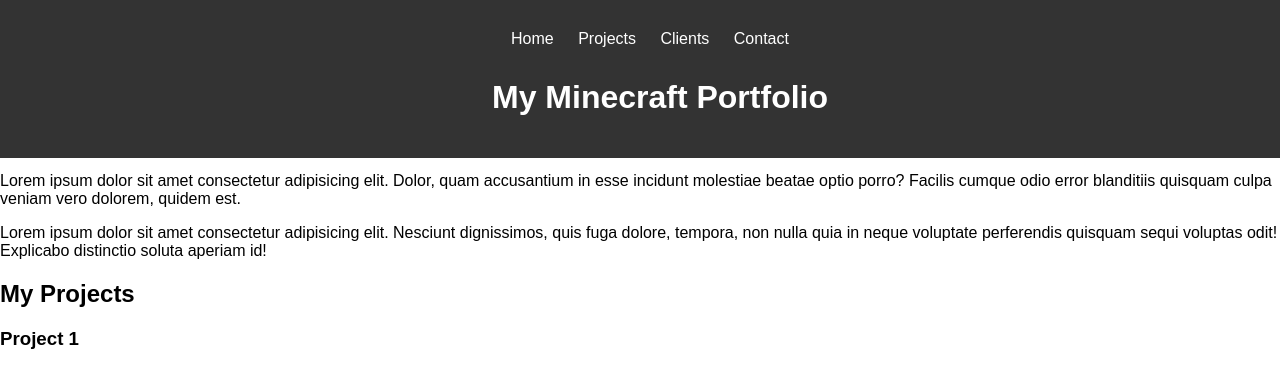
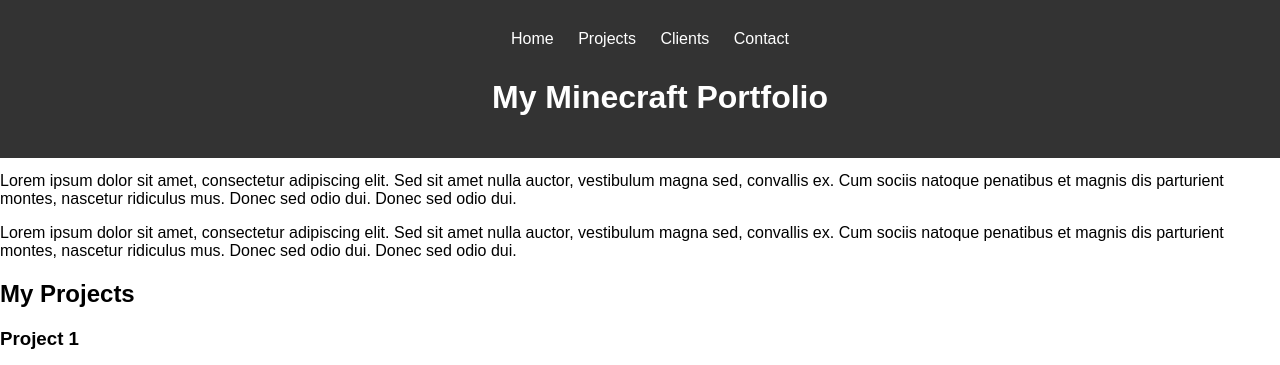
Before and after one commit to Zioxs/mc-portofolio, a plain HTML site: page index.html in a window 1280 px wide. Shown: the top 365 px of the page. Drawn offline with Linux system fonts and the light colour scheme.

Commit message:
Revert "a"
This reverts commit a164a0e6f3e632827c099d0edfd4d594ce4bdfe5.

```diff
--- a/index.html
+++ b/index.html
@@ -23,8 +23,8 @@
         <section id="home">
             <h2>Welcome to My Minecraft Portfolio</h2>
             <p>This is a brief introduction to my portfolio.</p>
-            <p>Lorem ipsum dolor sit amet consectetur adipisicing elit. Dolor, quam accusantium in esse incidunt molestiae beatae optio porro? Facilis cumque odio error blanditiis quisquam culpa veniam vero dolorem, quidem est.</p>
-            <p>Lorem ipsum dolor sit amet consectetur adipisicing elit. Nesciunt dignissimos, quis fuga dolore, tempora, non nulla quia in neque voluptate perferendis quisquam sequi voluptas odit! Explicabo distinctio soluta aperiam id!</p>
+            <p>Lorem ipsum dolor sit amet, consectetur adipiscing elit. Sed sit amet nulla auctor, vestibulum magna sed, convallis ex. Cum sociis natoque penatibus et magnis dis parturient montes, nascetur ridiculus mus. Donec sed odio dui. Donec sed odio dui.</p>
+            <p>Lorem ipsum dolor sit amet, consectetur adipiscing elit. Sed sit amet nulla auctor, vestibulum magna sed, convallis ex. Cum sociis natoque penatibus et magnis dis parturient montes, nascetur ridiculus mus. Donec sed odio dui. Donec sed odio dui.</p>
         </section>
         <section id="projects">
             <h2>My Projects</h2>
```
